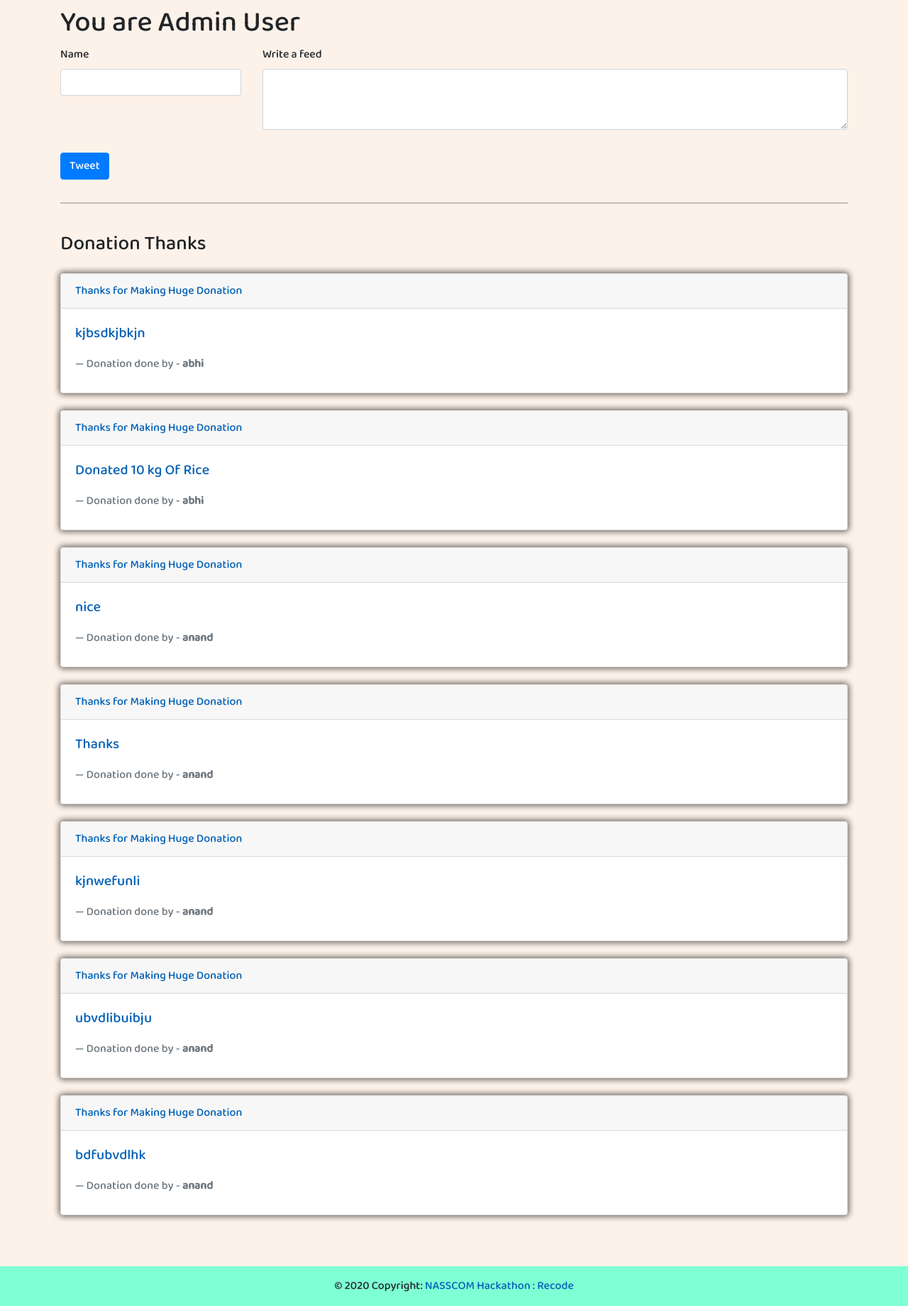
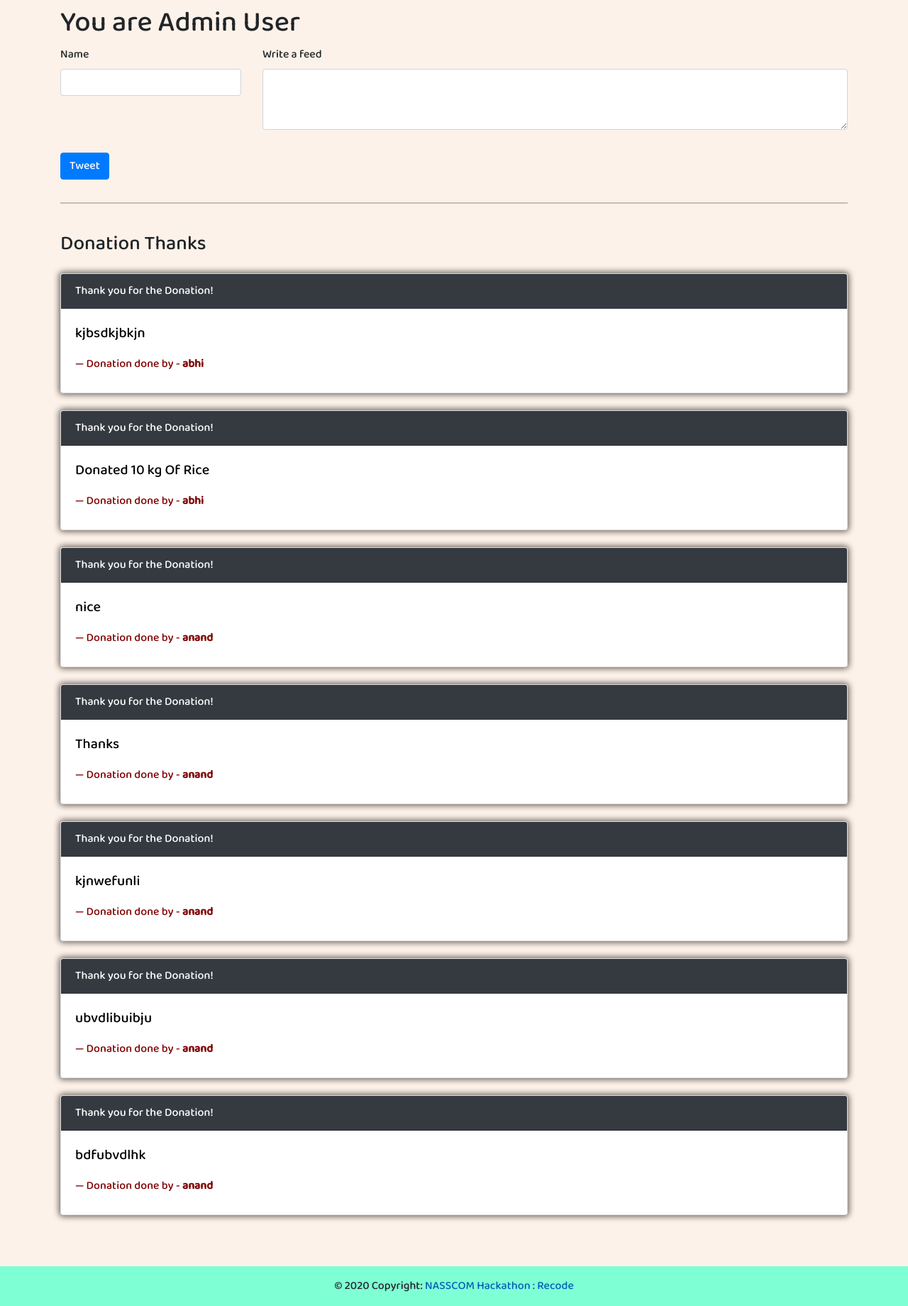
Before and after one commit to abhinavanand500/Sacate, a Django app: page /tweet in a window 1280 px wide. Shown: the part 109-1949 px from the top of the page at 71% size. Run offline with Django 3.2, Linux system fonts and the light colour scheme; a user stored in the database is signed in; data comes from the database, SQL or seed files in the repository; both versions use the stored data as it was after the commit; some libraries are stand-ins or nearby versions.

Commit message:
Updating as per Website

```diff
--- a/mysite/urls.py
+++ b/mysite/urls.py
@@ -24,4 +24,5 @@ urlpatterns = [
     path('notify',views.notify,name='donateCloth'),
     path('donateOther',views.donateOther,name='donateOther'),
     path('acceptOther/<int:slug>',views.acceptOther,name='acceptOther'),
+    path('acceptedOrder',views.acceptedOrder,name='acceptedOrder'),
 ]
--- a/mysite/views.py
+++ b/mysite/views.py
@@ -344,3 +344,10 @@
     else:
         messages.error(request, "You are not authorised to call this API")
         return redirect('home')
+
+@login_required(login_url='handleLogin')
+def acceptedOrder(request):
+    users=request.user
+    noti = Notification.objects.filter(superuser=users).order_by('-id')
+    params={'notis':noti}
+    return render(request,'mysite/acceptedOrder.html',params)
--- a/templates/mysite/dashboard.html
+++ b/templates/mysite/dashboard.html
@@ -14,6 +14,9 @@
 {% block body %}
     <div class="container mt-5">
     <h3>DONATION CAMP DASHBOARD</h3>
+    <div class="col-md-4 col-sm-12 ">
+        <a href="/acceptedOrder" class="btn btn-success mx-1 my-1">Orders you have accepted</a>
+    </div>
         <hr>
         <h4>Clothes Details</h4>
         {% for cloth in clothes %}
--- a/templates/mysite/newsFeed.html
+++ b/templates/mysite/newsFeed.html
@@ -18,6 +18,12 @@
          text-decoration:none;
          cursor:pointer;
     }
+    .aa{
+    background-color:#343a40;
+    }
+    <!--.bb{-->
+    <!--    background-color:-->
+    <!--}-->
   {% endblock css %}
 {% block title %} Feed {% endblock title %}
 {% block activeFeed %} active {% endblock activeFeed %}
@@ -58,66 +64,17 @@
         {% for feed in feeds %}
         <a href="/profile/{{feed.user1}}">
               <div class="card my-4">
-                <div class="card-header">
-                  Thanks for Making Huge Donation
+                <div class="card-header aa" style="color:white">
+                  Thank you for the Donation!
                 </div>
-                <div class="card-body">
+                <div class="card-body bb">
                   <blockquote class="blockquote mb-0">
-                    <p>{{feed.feed}}</p>
-
-                    <footer class="blockquote-footer my-2">Donation done by - <strong title="Source Title" ">{{feed.user1}}</strong></footer>
+                    <p style="color:black">{{feed.feed}}</p>
+                    <footer class="blockquote-footer my-2" style="color:#800000">Donation done by - <strong title="Source Title" ">{{feed.user1}}</strong></footer>
                   </blockquote>
                 </div>
             </div>
           </a>
         {% endfor %}
-        <!-- <div class="row my-2">
-          <div class="bg-dark col-lg-6 col-md-12 text-center text-white overflow-hidden">
-            <div class="my-3 py-3">
-              <h2 class="display-5">Another headline</h2>
-              <p class="lead">And an even wittier subheading.</p>
-            </div>
-            <div><img src="https://source.unsplash.com/1600x900/?covid" class="bg-light shadow-sm mx-auto" style="width: 80%; height: 300px; border-radius: 21px 21px 0 0;" alt="Image Not Available"></div>
-          </div>
-          <div class="bg-light col-lg-6 col-md-12 text-center overflow-hidden">
-            <div class="my-3 p-3">
-              <h2 class="display-5">Another headline</h2>
-              <p class="lead">And an even wittier subheading.</p>
-            </div>
-            <div><img src="https://source.unsplash.com/1600x900/?covid" class="bg-dark shadow-sm mx-auto" style="width: 80%; height: 300px; border-radius: 21px 21px 0 0;" alt="Image Not Available"></div>
-          </div>
-        </div>
-        <div class="row my-2">
-          <div class="bg-light col-lg-6 col-md-12 text-center overflow-hidden">
-            <div class="my-3 p-3">
-              <h2 class="display-5">Another headline</h2>
-              <p class="lead">And an even wittier subheading.</p>
-            </div>
-            <div><img src="https://source.unsplash.com/1600x900/?covid" class="bg-dark shadow-sm mx-auto" style="width: 80%; height: 300px; border-radius: 21px 21px 0 0;" alt="Image Not Available"></div>
-          </div>
-          <div class="bg-dark col-lg-6 col-md-12 text-center text-white overflow-hidden">
-            <div class="my-3 py-3">
-              <h2 class="display-5">Another headline</h2>
-              <p class="lead">And an even wittier subheading.</p>
-            </div>
-            <div><img src="https://source.unsplash.com/1600x900/?covid" class="bg-light shadow-sm mx-auto" style="width: 80%; height: 300px; border-radius: 21px 21px 0 0;" alt="Image Not Available"></div>
-          </div>
-        </div>
-        <div class="row my-2">
-          <div class="bg-dark col-lg-6 col-md-12 text-center text-white overflow-hidden">
-            <div class="my-3 py-3">
-              <h2 class="display-5">Another headline</h2>
-              <p class="lead">And an even wittier subheading.</p>
-            </div>
-            <div><img src="https://source.unsplash.com/1600x900/?covid" class="bg-light shadow-sm mx-auto" style="width: 80%; height: 300px; border-radius: 21px 21px 0 0;" alt="Image Not Available"></div>
-          </div>
-          <div class="bg-light col-lg-6 col-md-12 text-center overflow-hidden">
-            <div class="my-3 p-3">
-              <h2 class="display-5">Another headline</h2>
-              <p class="lead">And an even wittier subheading.</p>
-            </div>
-            <div><img src="https://source.unsplash.com/1600x900/?covid" class="bg-dark shadow-sm mx-auto" style="width: 80%; height: 300px; border-radius: 21px 21px 0 0;" alt="Image Not Available"></div>
-          </div>
-        </div> -->
     </div>
 {% endblock body %}
```
Also changed, not shown: templates/mysite/acceptedOrder.html (added, +44 -0 lines), db.sqlite3.
